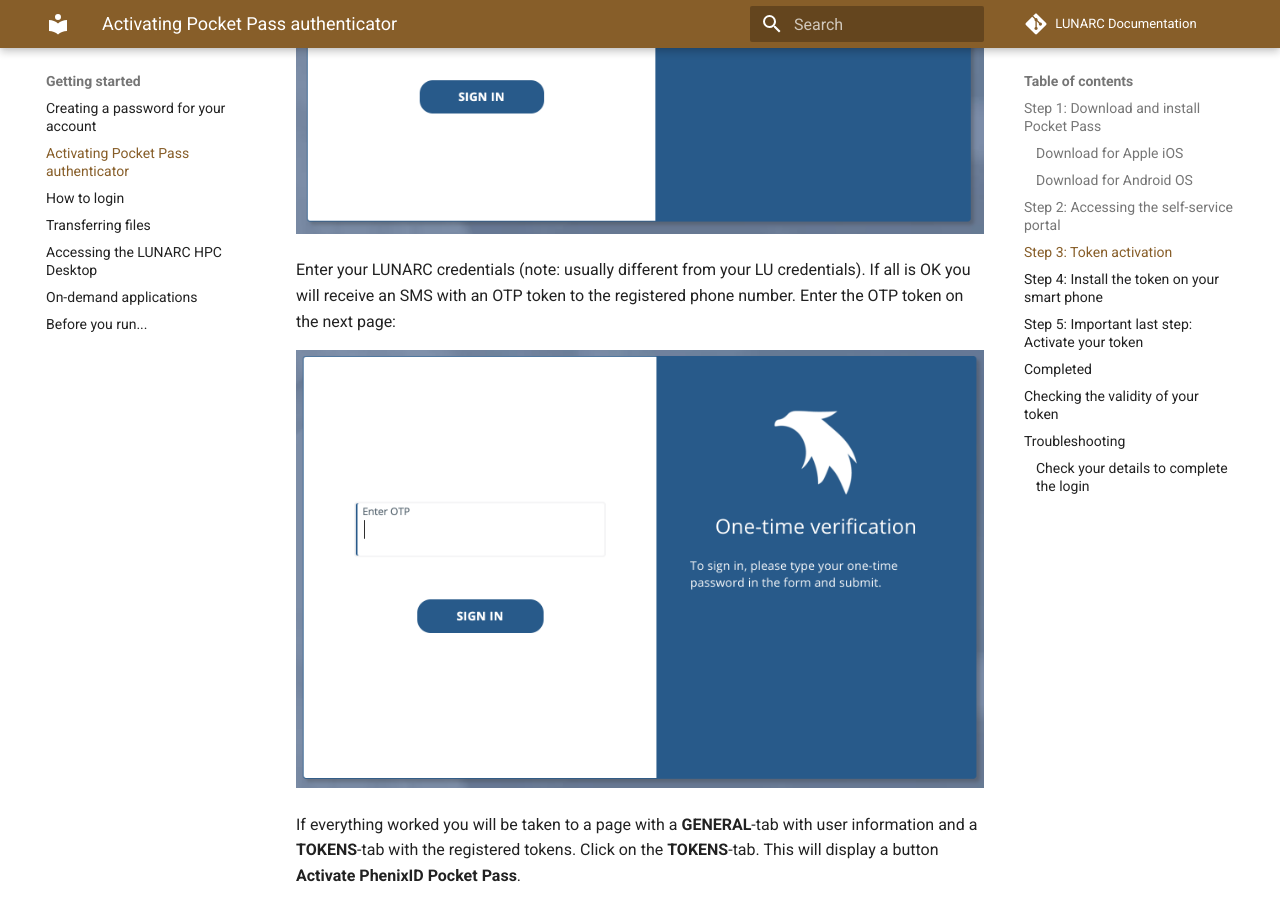
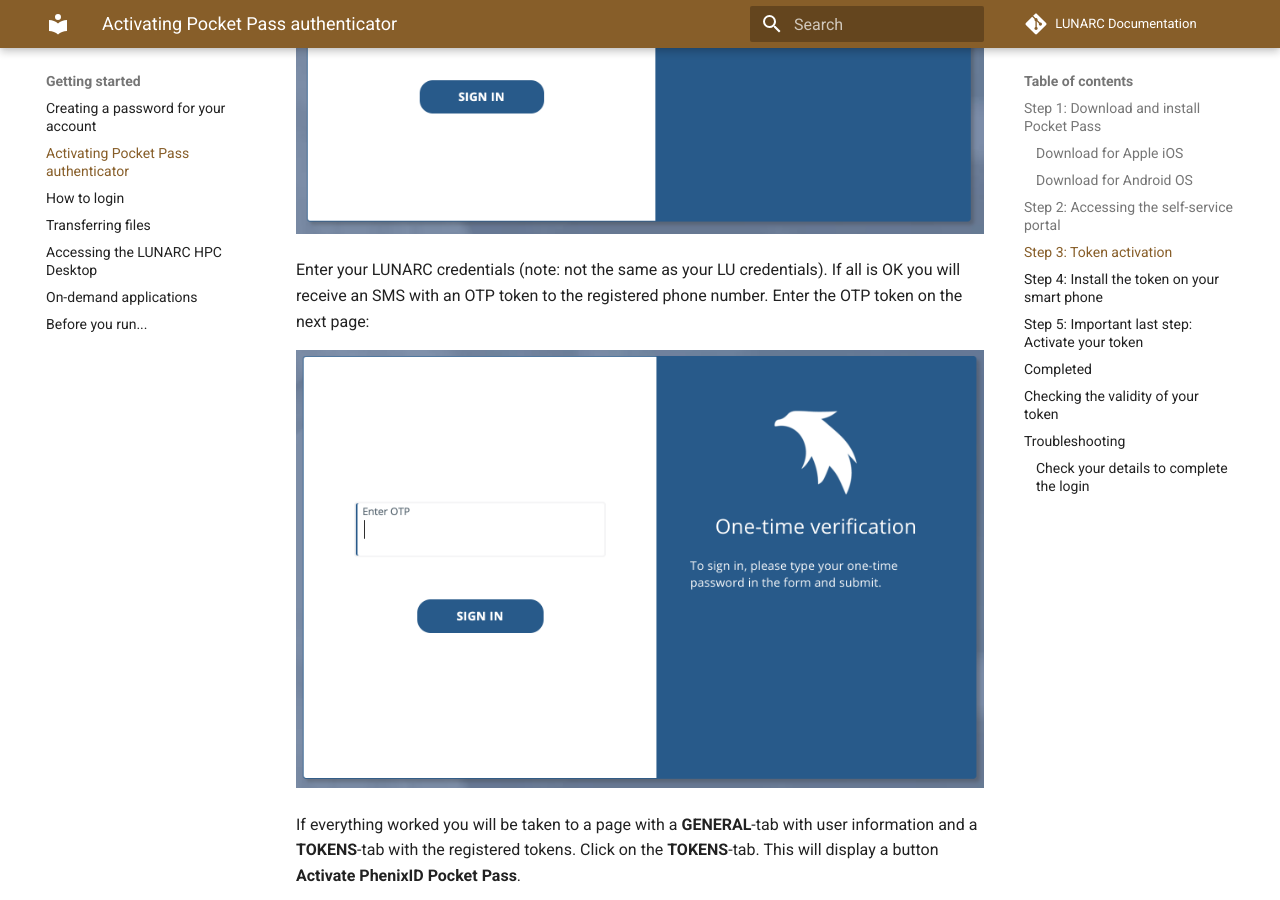
Before and after one commit to lunarc/lunarc_docs, an MkDocs documentation site: the page built from docs/getting_started/authenticator_howto.md, in a window 1280 px wide and 900 px high, scrolled down 1258 px. Built offline with MkDocs 1.6.1 and Material for MkDocs 9.7.7, drawn with Linux system fonts in a browser that asks for light colours; comment, search, counter and statistics services are not loaded.

Commit message:
Update authenticator_howto.md
rephrased note emphasizing the difference between LUNARC credentials and those for LU

```diff
--- a/docs/getting_started/authenticator_howto.md
+++ b/docs/getting_started/authenticator_howto.md
@@ -23,7 +23,7 @@
 
 ![sample screen](../images/selfservice_login_rev1.png "Desktop sample screen")
 
-Enter your LUNARC credentials (note: usually different from your LU credentials). If all is OK you will receive an SMS with an OTP token to the registered phone number. Enter the OTP token on the next page:
+Enter your LUNARC credentials (note: not the same as your LU credentials). If all is OK you will receive an SMS with an OTP token to the registered phone number. Enter the OTP token on the next page:
 
 ![sample screen](../images/selfservice_otp_rev1.png "Desktop sample screen")
 
```
